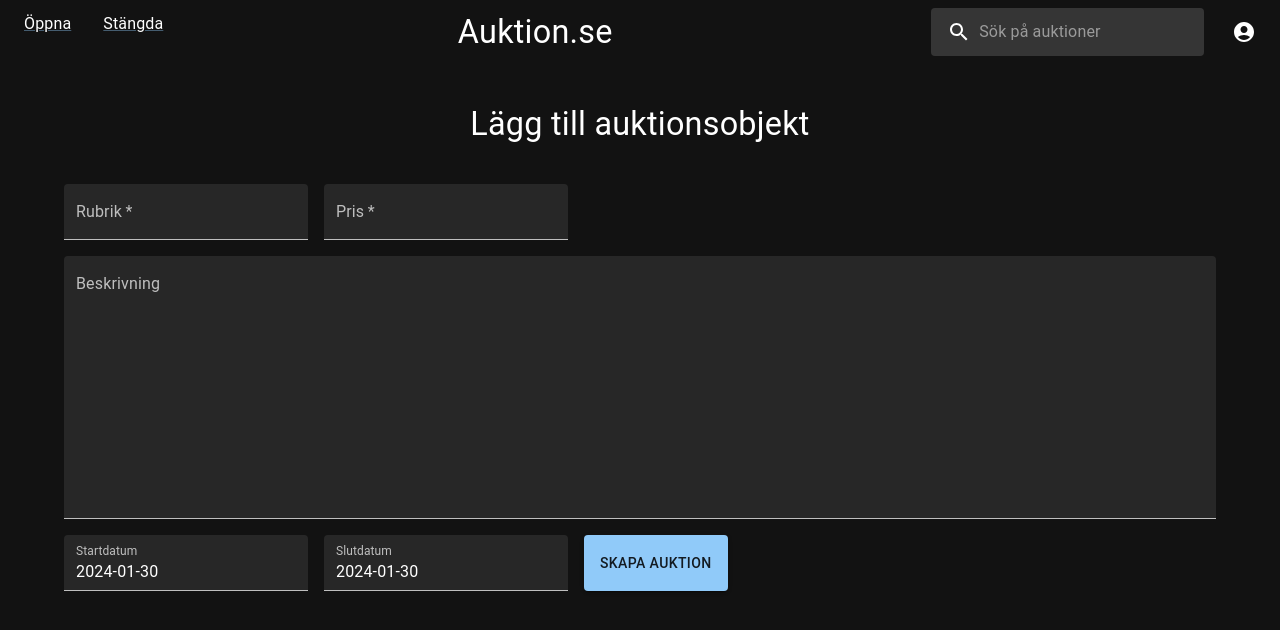
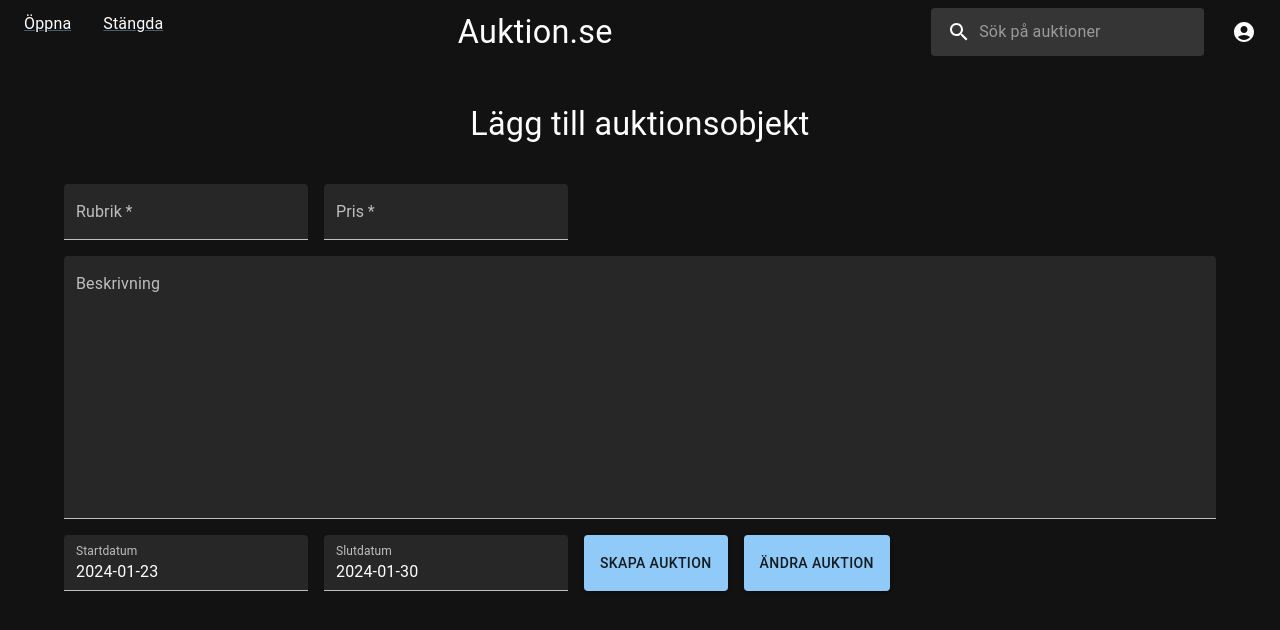
Before and after one commit to CiaOlsson/GruppAuktion, a React (Vite) app in the folder GruppAuktion/: page /add-auction in a window 1280 px wide. Shown: the top 630 px of the page. Built offline with nearby package versions, Linux system fonts and the light colour scheme.

Commit message:
fixade så att man kan ändra auktionen

```diff
--- a/GruppAuktion/src/components/Views/CreateAuction.jsx
+++ b/GruppAuktion/src/components/Views/CreateAuction.jsx
@@ -3,14 +3,20 @@ import Container from '@mui/material/Container'
 import { Typography } from '@mui/material';
 import Stack from '@mui/material/Stack';
 import Button from '@mui/material/Button';
-import { useState } from 'react';
+import { useState, useEffect } from 'react';
 import { useUserContext } from '../../context/UserContextProvider'
+import {useSearchParams} from 'react-router-dom';
 
 
 // Några inputs och en knapp för att skicka vidare formuläret.
 const CreateAuction = () => {
+    // Om formData finns så ska formulären fyllas i med den informationen.
     const { user } = useUserContext();
-    const date = new Date()
+    const [searchParams, ] = useSearchParams();
+    const toChange = searchParams.get('id');
+
+    const date = new Date();
+    const currentDate = date.toLocaleDateString('sv-SE', { day: 'numeric', month: 'numeric', year: 'numeric' });
 
     const closingDate = () => {
 
@@ -20,7 +26,6 @@ const CreateAuction = () => {
     };
 
     const auctionClosingDate = closingDate();
-    const currentDate = date.toLocaleDateString('sv-SE', { day: 'numeric', month: 'numeric', year: 'numeric' });
 
 
     const [formData, setFormData] = useState({ Titel: "", Beskrivning: "", StartDatum: currentDate, SlutDatum: auctionClosingDate, Gruppkod: "100", Utropspris: "", SkapadAv: user });
@@ -35,7 +40,7 @@ const CreateAuction = () => {
         });
     };
 
-    const handleSubmit = () => {
+    const handleNewSubmit = () => {
 
         const url = "http://localhost:5145/api/auktion";
 
@@ -45,9 +50,44 @@ const CreateAuction = () => {
             headers: { "content-type": "application/json" }
         })
     };
+    const handleEditSubmit = () => {
+        const changeFormData = {...formData, AuktionId: Number(toChange)};
+        console.log(changeFormData)
+        const url = "http://localhost:5145/api/auktion";
+
+        fetch(url, {
+            method: "PUT",
+            body: JSON.stringify(changeFormData),
+            headers: { "content-type": "application/json" }
+        })
+    };
+
+    useEffect(()=>{
+        const url = "http://localhost:5145/api/auktion/100/" + toChange;
+
+        const fetchAuction = async()=>{
+            const auction = await fetch(url)
+            .then(result => result.json())
+            .then(data => data);
+            console.log(auction);
+            setFormData({
+                AuktionId: auction.auctionID,
+                Titel: auction.titel,
+                Beskrivning: auction.beskrivning,
+                StartDatum: currentDate,
+                SlutDatum: auctionClosingDate,
+                Gruppkod: auction.gruppkod,
+                Utropspris: auction.utropspris,
+                SkapadAv: auction.skapadAv });
+        }
+
+        if(toChange){
+            fetchAuction();
+        }
+    }, [toChange])
 
     return (<>
-        <Container justifyContent='center' width="70%">
+        <Container justifycontent='center' width="70%">
             <Typography
                 variant="h4"
                 noWrap
@@ -84,28 +124,22 @@ const CreateAuction = () => {
                     fullWidth
                     multiline
                     rows={10} />
-
                 <TextField InputProps={{ readOnly: true, }}
                     id="startDate-input"
                     label="Startdatum"
                     name="StartDatum"
                     value={formData.StartDatum}
-                    variant="filled"
-                /> {/* stardatum ska sättas automatiskt. */}
+                    variant="filled" />
                 <TextField InputProps={{ readOnly: true, }}
                     id="endDate-input"
                     label="Slutdatum"
                     name="SlutDatum"
                     value={formData.SlutDatum}
-                    variant="filled"
-                />
-                <Button variant="contained" onClick={handleSubmit}>Skapa auktion</Button>
+                    variant="filled" />
+                <Button variant="contained" onClick={handleNewSubmit}>Skapa auktion</Button>
+                <Button variant="contained" onClick={handleEditSubmit}>Ändra auktion</Button>
             </Stack>
         </Container>
-
-
-
-
     </>)
 
 }
```
